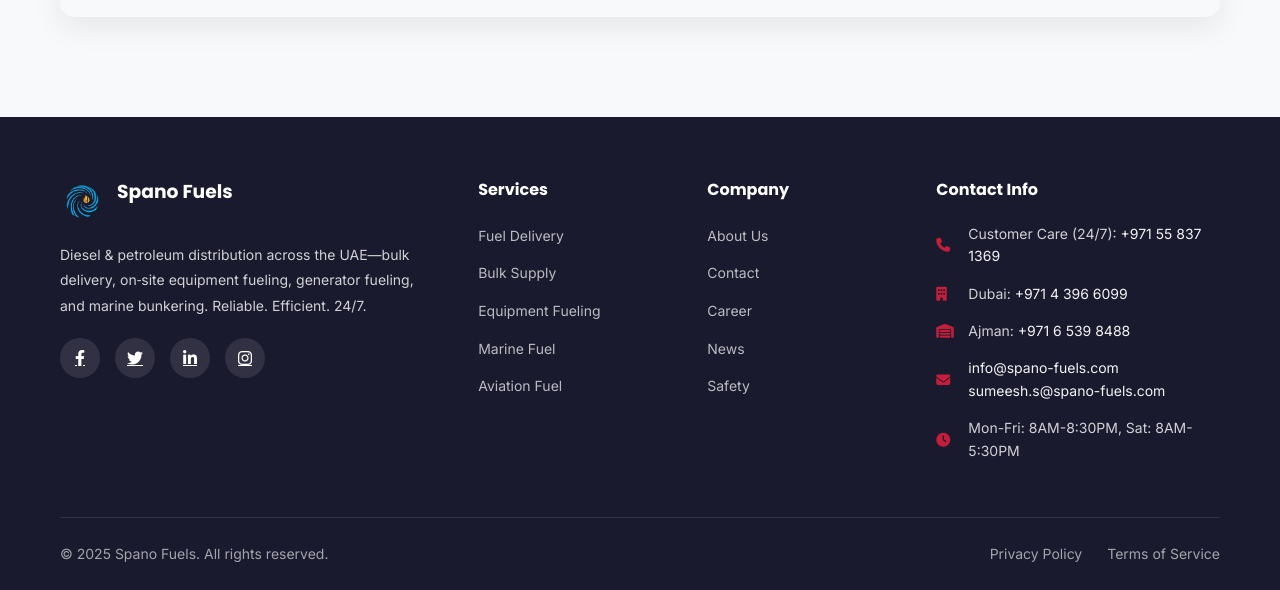
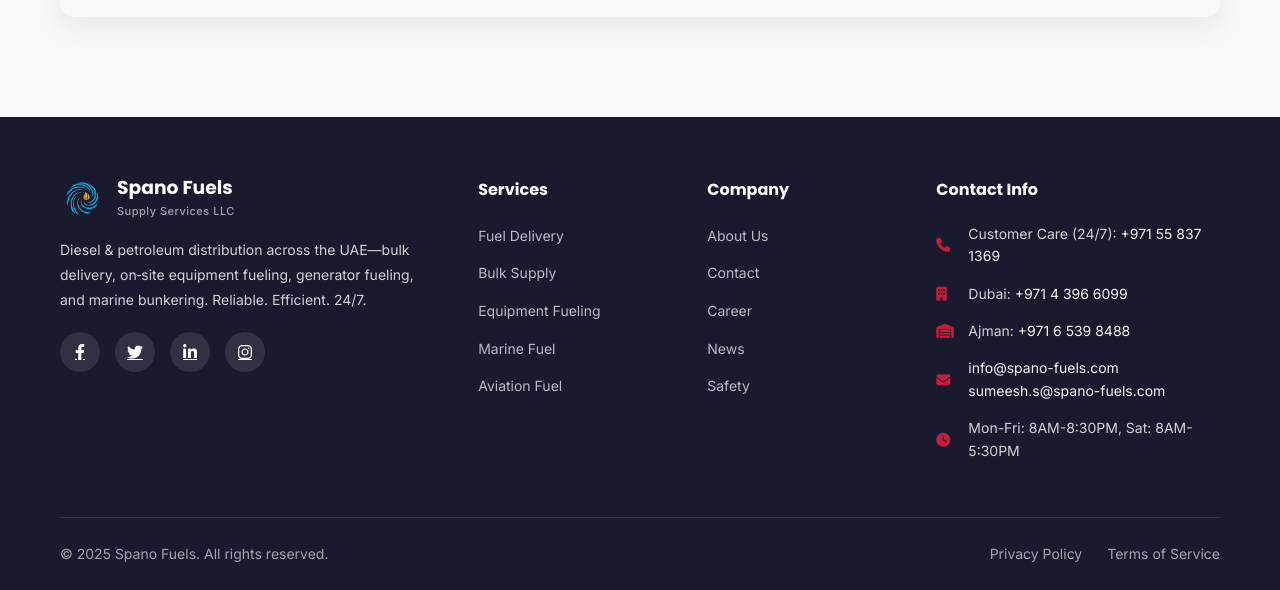
Before and after one commit to deebil-git/spano-fuels, a website built with Vite: page index.html in a window 1280 px wide. Shown: the part 5868-6458 px from the top of the page. Built offline with nearby package versions, Linux system fonts and the light colour scheme; files whose address does not match are found by name.

Commit message:
Add two-line company name format to footer: 'Spano Fuels' with 'Supply Services LLC' subtitle

```diff
--- a/index.html
+++ b/index.html
@@ -563,7 +563,10 @@
                 <div class="footer-section">
                     <div class="footer-brand">
                         <img src="/src/assets/logo/logo.png" alt="Spano Fuels Logo" class="footer-logo">
-                        <h3>Spano Fuels</h3>
+                        <div class="footer-brand-name">
+                            <h3>Spano Fuels</h3>
+                            <p class="footer-brand-sub">Supply Services LLC</p>
+                        </div>
                     </div>
                     <p>Diesel & petroleum distribution across the UAE—bulk delivery, on‑site equipment fueling, generator fueling, and marine bunkering. Reliable. Efficient. 24/7.</p>
                     <div class="social-links">
--- a/src/styles/main.scss
+++ b/src/styles/main.scss
@@ -1029,6 +1029,25 @@
         display: block;
         filter: none;
     }
+
+    .footer-brand-name {
+        display: flex;
+        flex-direction: column;
+        line-height: 1.2;
+
+        h3 {
+            margin-bottom: 2px;
+        }
+
+        .footer-brand-sub {
+            font-family: $font-secondary;
+            font-size: 11px;
+            font-weight: 500;
+            color: rgba($white, 0.6);
+            letter-spacing: 0.5px;
+            margin: 0;
+        }
+    }
 }
 
 .social-links {
```
